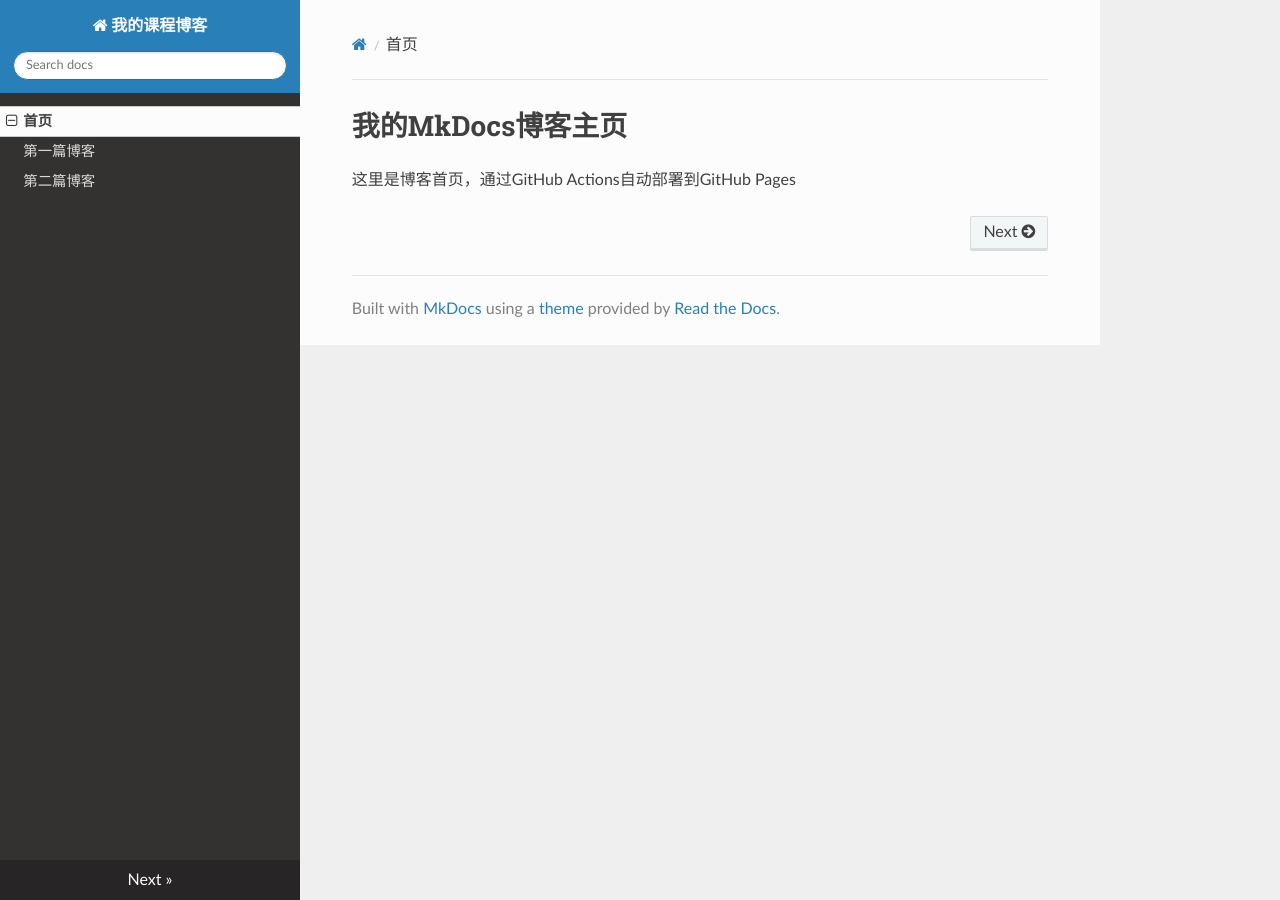
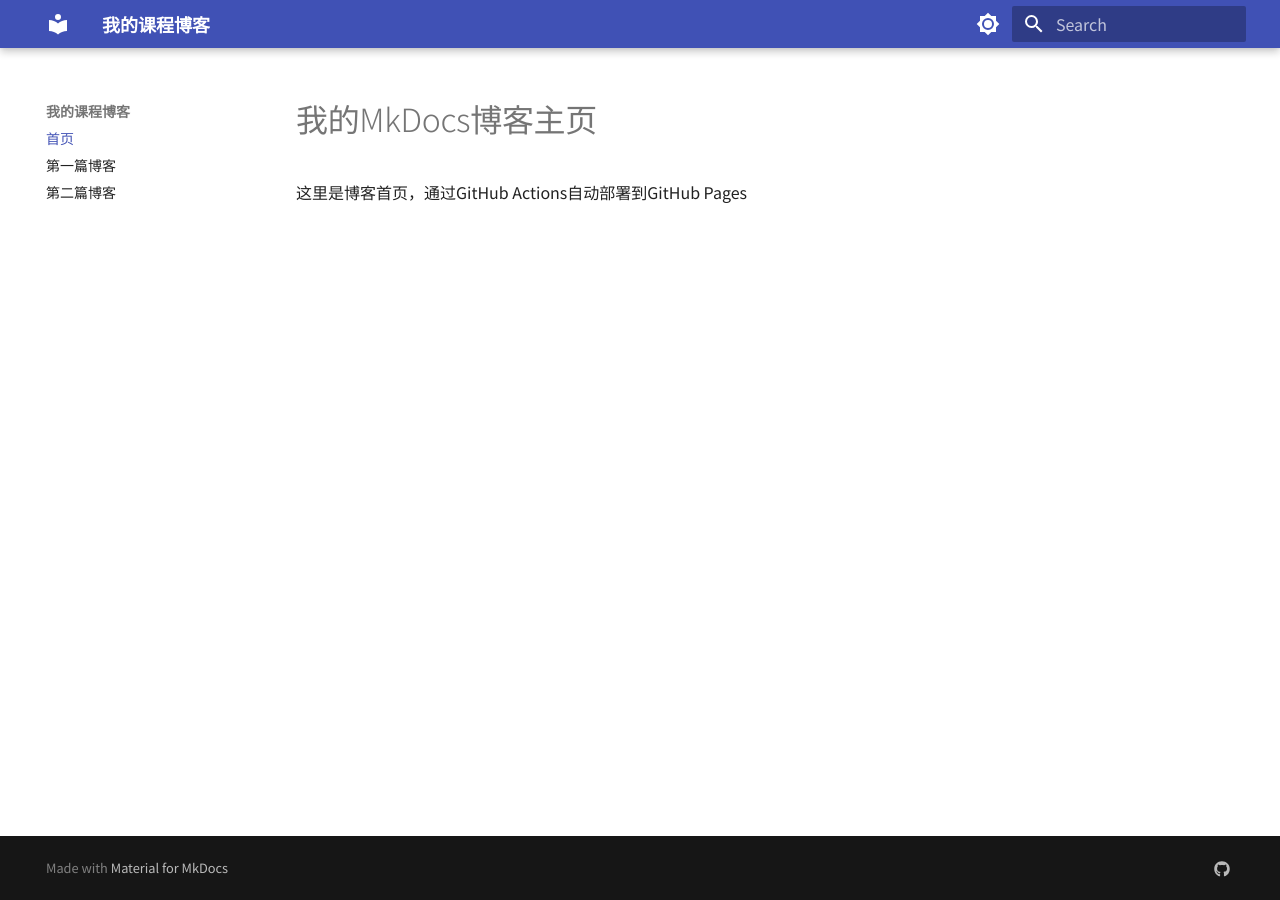
Before and after one commit to ZhangJR7/ZhangJR7.github.io, an MkDocs documentation site: the page built from docs/index.md, in a window 1280 px wide. Built offline with MkDocs 1.6.1 and Material for MkDocs 9.7.7, drawn with Linux system fonts in a browser that asks for light colours; nearby versions of some CDN libraries.

Commit message:
Configure MkDocs with Material theme and settings

```diff
--- a/mkdocs.yml
+++ b/mkdocs.yml
@@ -1,6 +1,39 @@
 site_name: 我的课程博客
-theme: readthedocs
+site_url: https://zhangjr7.github.io
+site_author: ZhangJR7
+
+theme:
+  name: material
+  palette:
+    - scheme: default
+      primary: indigo
+      toggle:
+        icon: material/brightness-7
+        name: 切换暗色
+    - scheme: slate
+      primary: indigo
+      toggle:
+        icon: material/brightness-4
+        name: 切换亮色
+  font:
+    text: Noto Sans SC
+  features:
+    - navigation.top
+    - content.code.copy
+    - search.suggest
+
 nav:
   - 首页: index.md
   - 第一篇博客: first-blog.md
   - 第二篇博客: second-blog.md
+
+plugins:
+  - search
+
+extra_css:
+  - assets/style.css
+
+extra:
+  social:
+    - icon: fontawesome/brands/github
+      link: https://github.com/ZhangJR7
```
